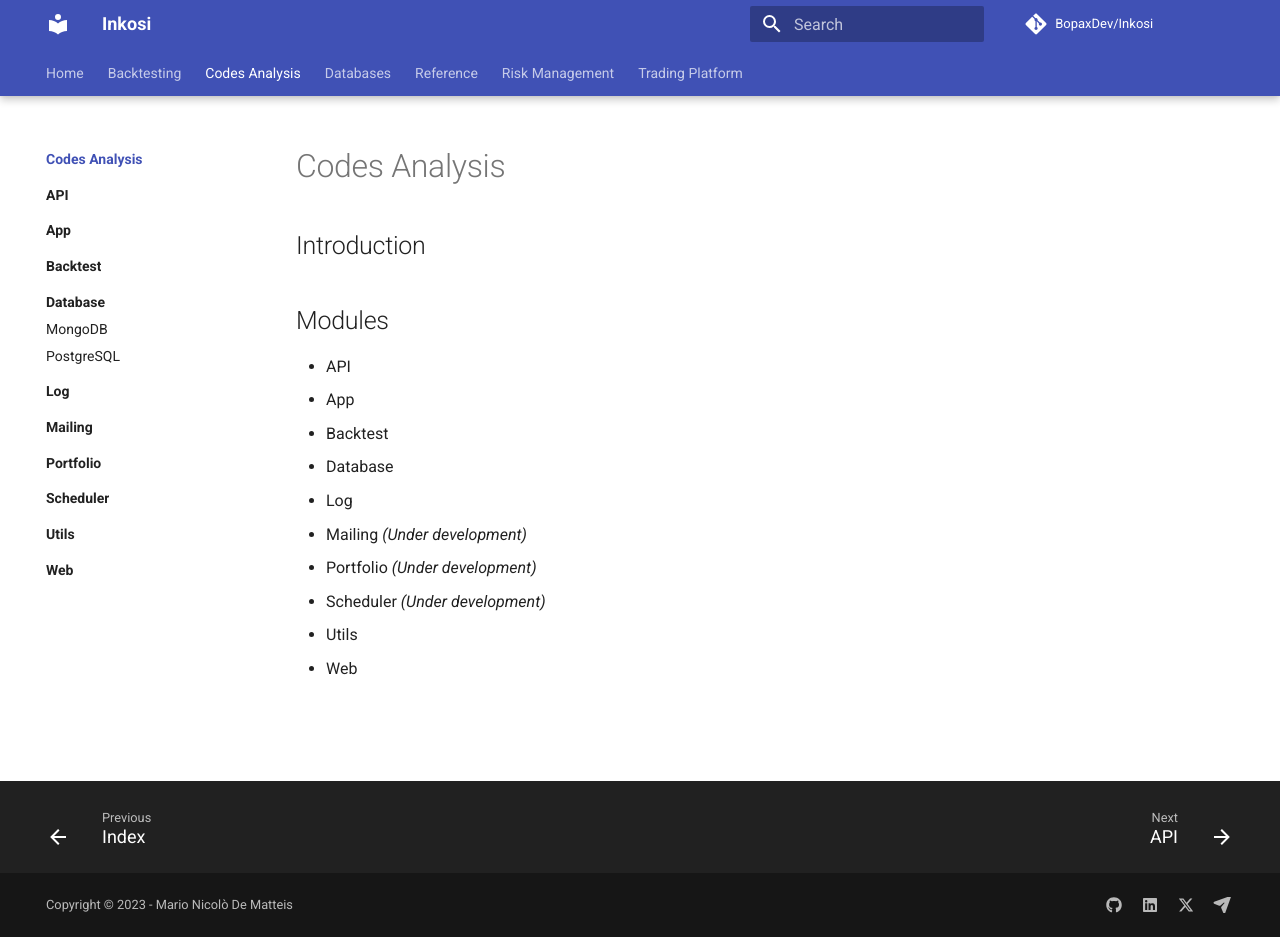
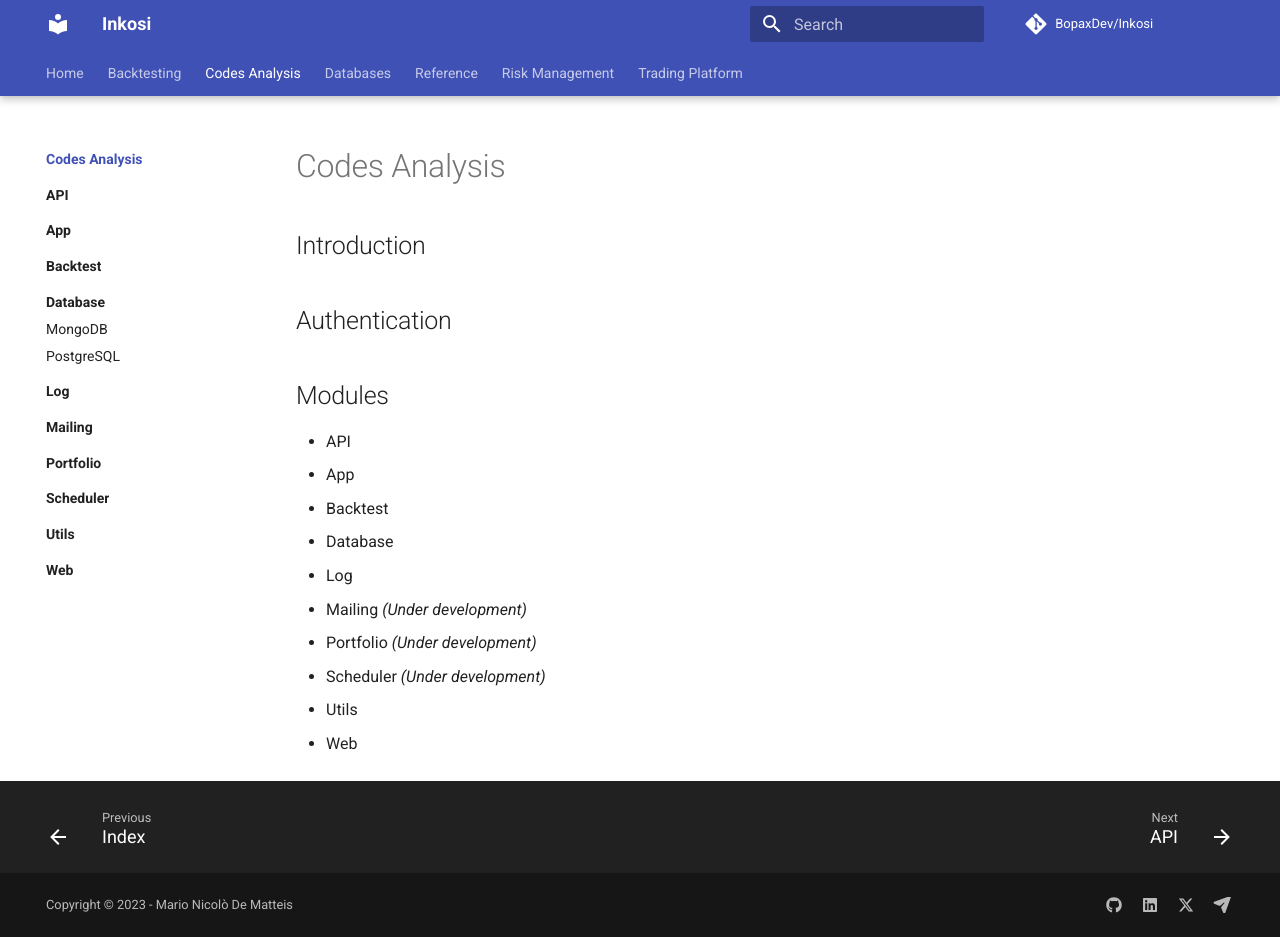
Before and after one commit to mariodematteis/InkosiOrderManagementSystemMT5, an MkDocs documentation site: the page built from docs/Codes Analysis/index.md, in a window 1280 px wide and 937 px high. Built offline with MkDocs 1.6.1 and Material for MkDocs 9.7.7, drawn with Linux system fonts in a browser that asks for light colours; comment, search, counter and statistics services are not loaded.

Commit message:
Add Authentication Documentation

```diff
--- a/docs/Codes Analysis/index.md
+++ b/docs/Codes Analysis/index.md
@@ -1,6 +1,8 @@
 # Codes Analysis
 
 ## Introduction
+
+## Authentication
 
 ## Modules
 
```
